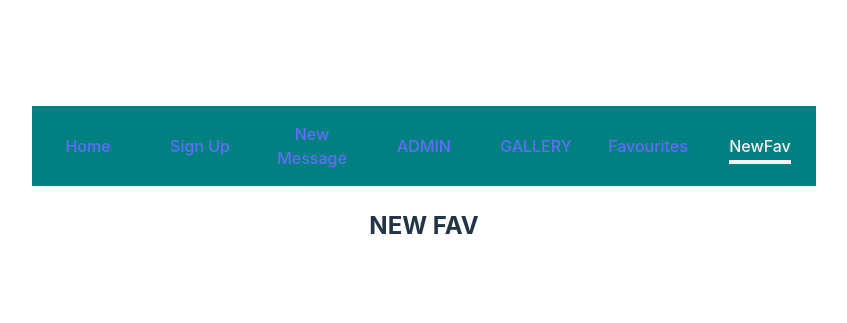
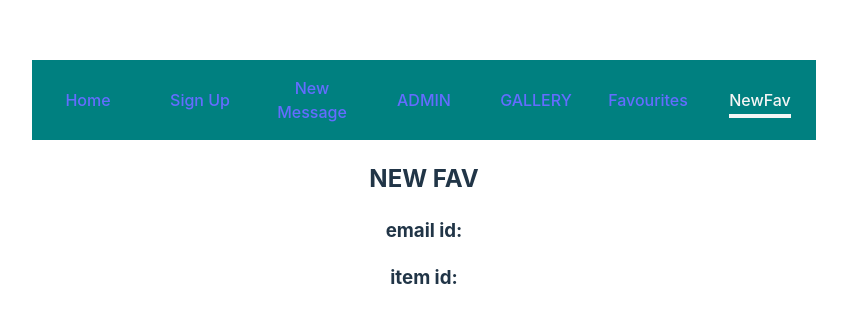
Before and after one commit to whiteforestcat/Orange-Mart-Client, a React (Vite) app: page /newfav in a window 1280 px wide. Shown: the part 215-538 px from the top of the page, without its empty margins (216-1063 px from the left). Built offline with nearby package versions, Linux system fonts and the light colour scheme.

Commit message:
can prop down email id and item id into fav page successfully

```diff
--- a/src/App.jsx
+++ b/src/App.jsx
@@ -78,7 +78,7 @@ function App() {
         />
         <Route path="/gallery" element={<Gallery itemId={itemId} setItemId={setItemId}/>} />
         <Route path="/favourites" element={<Favourites emailId={emailId}/>} />
-        <Route path="/newfav" element={<NewFav itemId={itemId}/>} />
+        <Route path="/newfav" element={<NewFav itemId={itemId} emailId={emailId}/>} />
 
         {/* <h1>Existing User? Log in Here</h1>
         <form onSubmit={handleLoginForm}>
--- a/src/pages/NewFav.jsx
+++ b/src/pages/NewFav.jsx
@@ -1,13 +1,13 @@
-import React from 'react';
+import React from "react";
 
 const NewFav = (props) => {
-
-    return (
-      <div>
-        <h2>NEW FAV</h2>
-        {props.itemId}
-      </div>
-    );
+  return (
+    <div>
+      <h2>NEW FAV</h2>
+      <h3>email id: {props.emailId}</h3>
+      <h3>item id: {props.itemId}</h3>
+    </div>
+  );
 };
 
 export default NewFav;
```
